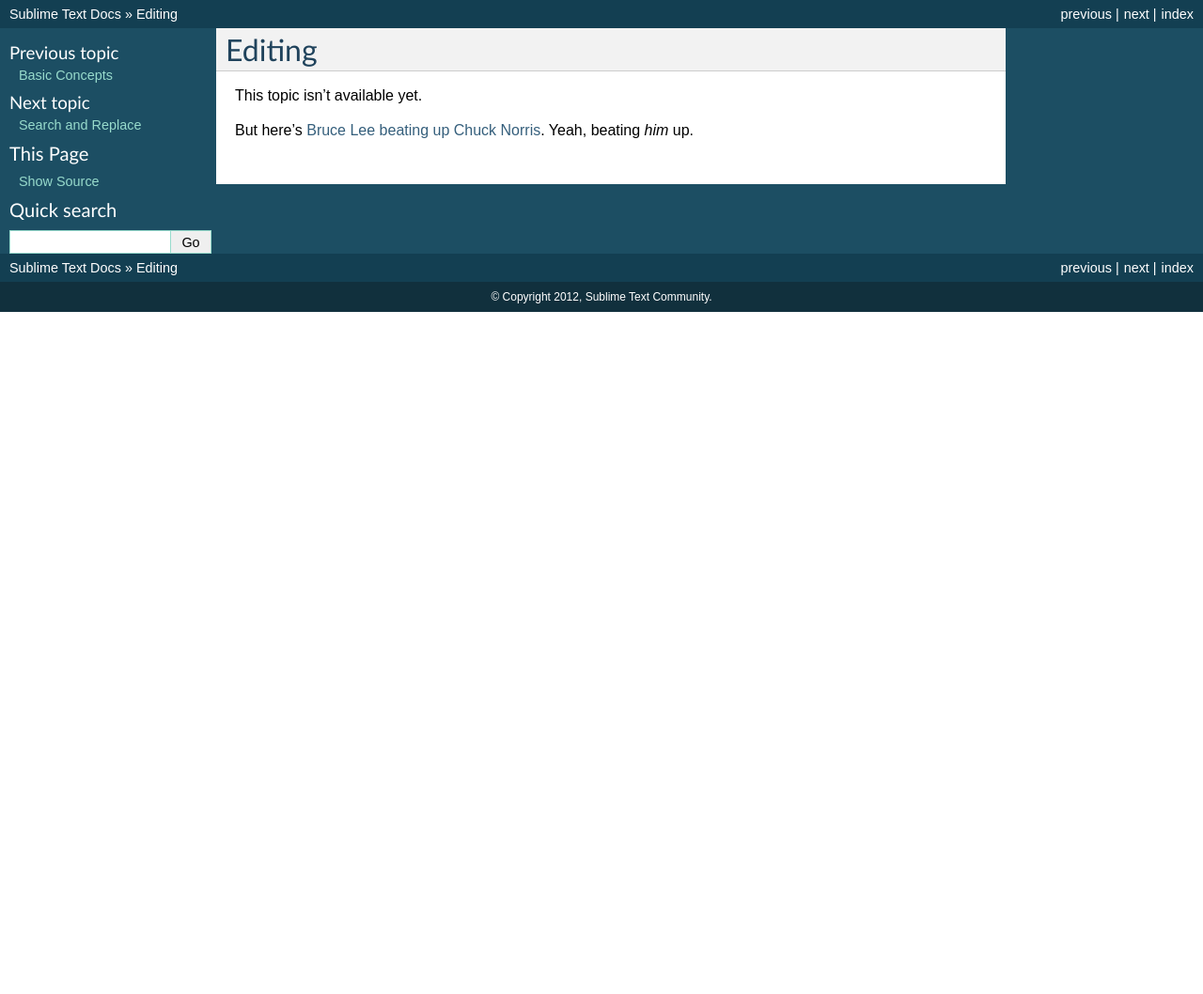
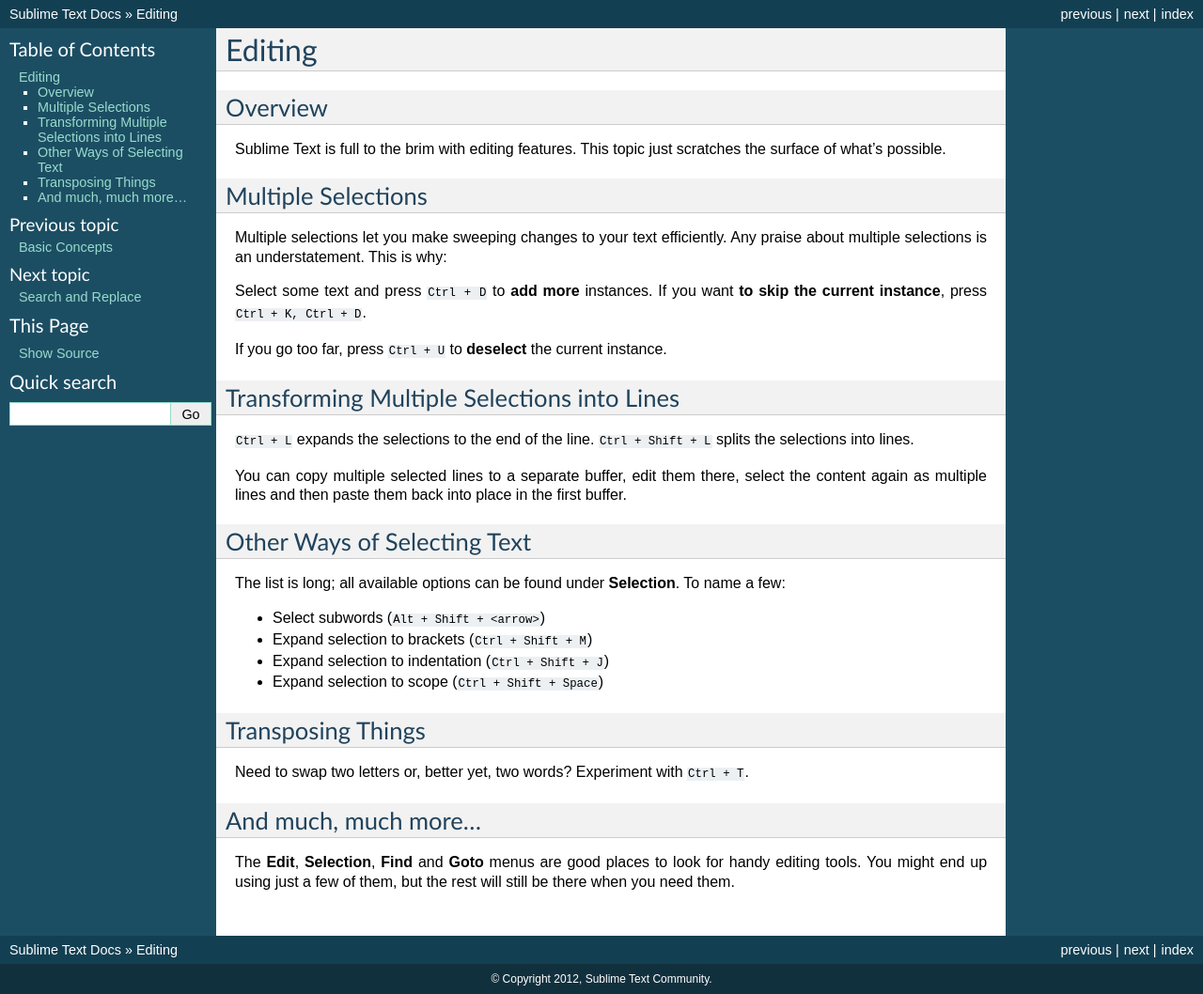
Before and after one commit to guillermooo/sublime-undocs, a Sphinx documentation site: the page built from source/editing/editing.rst, in a window 1280 px wide. Shown: the whole page at 94% size. Built offline with Sphinx 7.4.7, drawn with Linux system fonts in a browser that asks for light colours; before the commit the page ends 900 px from its top, so only the background shows below that.

Commit message:
editing section draft

```diff
--- a/source/editing/editing.rst
+++ b/source/editing/editing.rst
@@ -2,8 +2,58 @@
 Editing
 =======
 
-This topic isn't available yet.
+Overview
+========
 
-But here's `Bruce Lee beating up Chuck Norris`_. Yeah, beating *him* up.
+Sublime Text is full to the brim with editing features. This topic just
+scratches the surface of what's possible.
 
-.. _Bruce Lee beating up Chuck Norris: http://www.youtube.com/watch?v=JLO1YIWQuXE
+
+Multiple Selections
+===================
+
+Multiple selections let you make sweeping changes to your text efficiently.
+Any praise about multiple selections is an understatement. This is why:
+
+Select some text and press ``Ctrl + D`` to **add more** instances. If
+you want **to skip the current instance**, press ``Ctrl + K, Ctrl + D``.
+
+If you go too far, press ``Ctrl + U`` to **deselect** the current instance.
+
+
+Transforming Multiple Selections into Lines
+===========================================
+
+``Ctrl + L`` expands the selections to the end of the line. ``Ctrl + Shift + L``
+splits the selections into lines.
+
+You can copy multiple selected lines to a separate buffer, edit them there,
+select the content again as multiple lines and then paste them back into
+place in the first buffer.
+
+
+Other Ways of Selecting Text
+============================
+
+The list is long; all available options can be found under **Selection**. To
+name a few:
+
+* Select subwords (``Alt + Shift + <arrow>``)
+* Expand selection to brackets (``Ctrl + Shift + M``)
+* Expand selection to indentation (``Ctrl + Shift + J``)
+* Expand selection to scope (``Ctrl + Shift + Space``)
+
+
+Transposing Things
+==================
+
+Need to swap two letters or, better yet, two words? Experiment with
+``Ctrl + T``.
+
+
+And much, much more...
+======================
+
+The **Edit**, **Selection**, **Find** and **Goto** menus are good places to
+look for handy editing tools. You might end up using just a few of them,
+but the rest will still be there when you need them.
```
